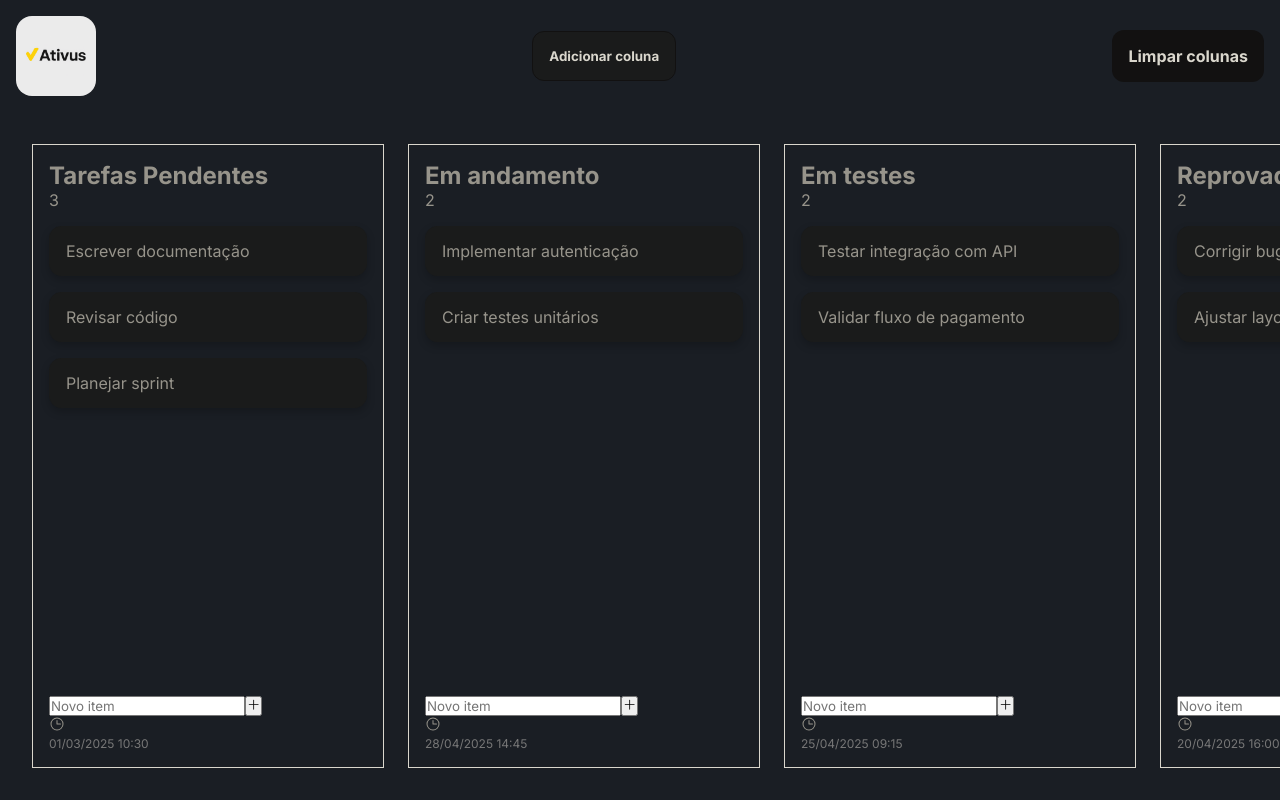
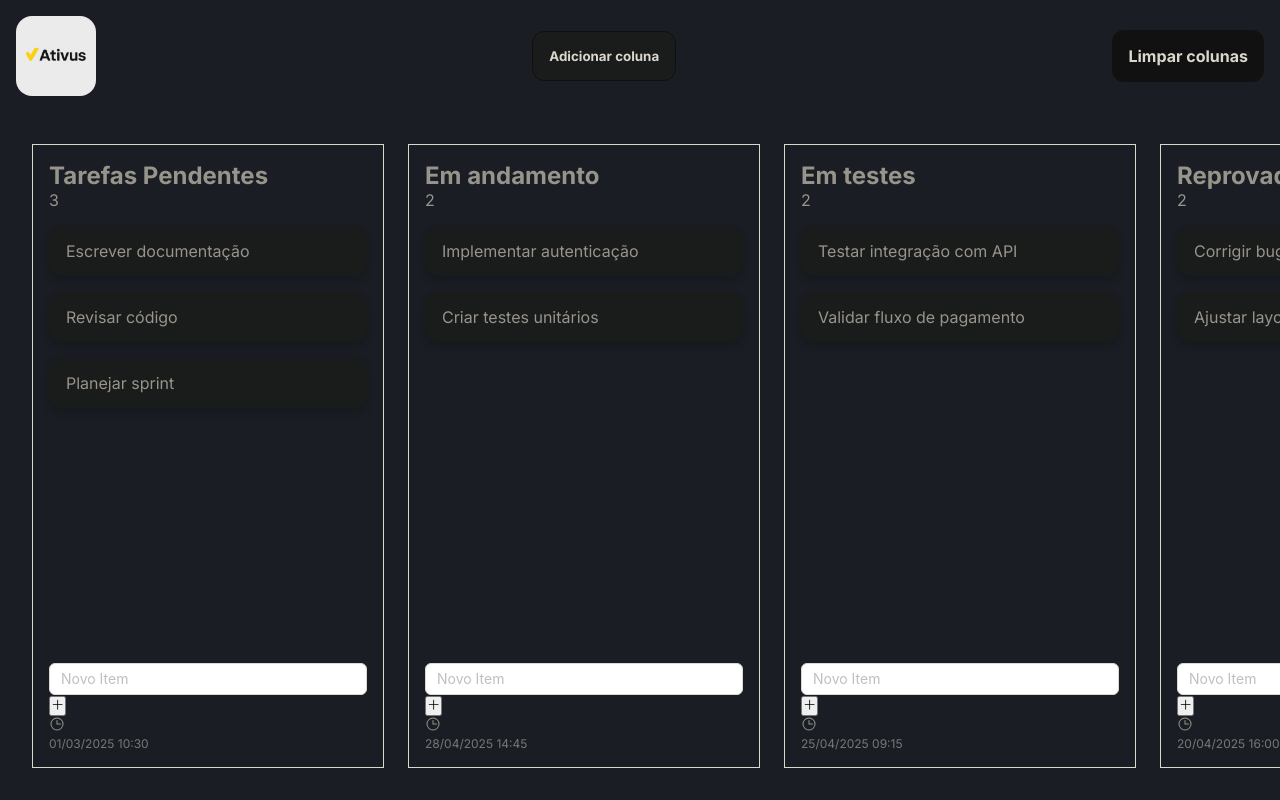
Before and after one commit to RafaelHDSV/Ativus, a React (Vite) app: page / in a window 1280 px wide. Built offline with nearby package versions, Linux system fonts and the light colour scheme.

Commit message:
feat: add antd input in column component

```diff
--- a/src/components/Column/Column.tsx
+++ b/src/components/Column/Column.tsx
@@ -2,6 +2,7 @@ import { useState } from 'react'
 import styles from './Column.module.scss'
 import { Clock, PencilSimple, Plus, Trash } from '@phosphor-icons/react'
 import { IColumn } from './columnInterfaces'
+import { Input } from 'antd'
 
 interface IColumnProps {
   column: IColumn
@@ -125,7 +126,7 @@ export default function Column({ column, setColumns }: IColumnProps) {
             input.value = ''
           }}
         >
-          <input type='text' name='newItem' placeholder='Novo item' />
+          <Input name='newItem' placeholder='Novo Item' />
           <button type='submit'>
             <Plus />
           </button>
```
